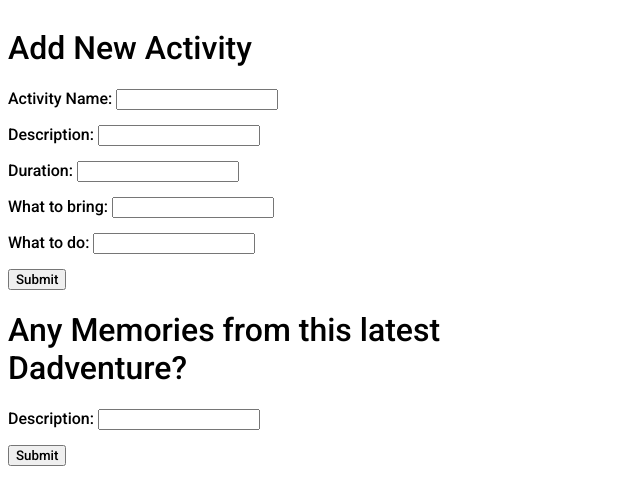
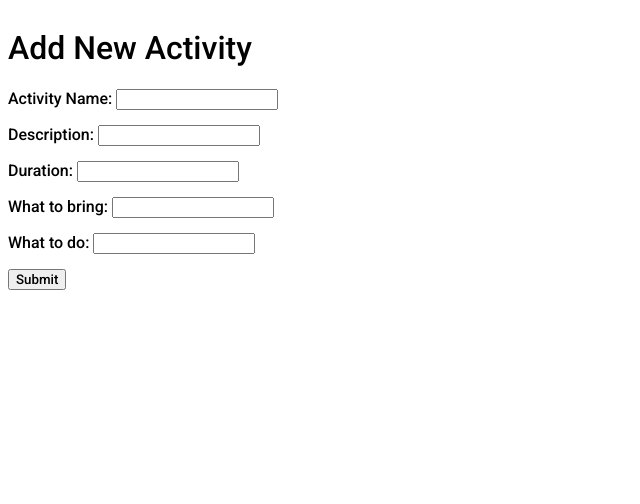
Before and after one commit to natedogg2090/dadventures-frontend, a React (Create React App) app: page /activities/new in a window 1280 px wide. Shown: the top 504 px of the page, without its empty margins (0-640 px from the left). Built offline with nearby package versions, Linux system fonts and the light colour scheme; no server answers.

Commit message:
added Switch

```diff
--- a/src/containers/ActivitiesContainer.js
+++ b/src/containers/ActivitiesContainer.js
@@ -2,7 +2,7 @@ import React, { Component } from 'react';
 import ActivityInput from '../components/activities/ActivityInput';
 import Activities from '../components/activities/Activities';
 import { connect } from 'react-redux';
-import { Route } from 'react-router-dom';
+import { Route, Switch } from 'react-router-dom';
 import { fetchActivities } from '../actions/fetchActivities';
 import { addActivity } from '../actions/addActivity';
 import Activity from '../components/activities/Activity';
@@ -16,9 +16,11 @@ class ActivitiesContainer extends Component {
     render () {
         return (
             <div class="activitiesContainer">
-                <Route path='/activities/new' render={ () => <ActivityInput addActivity={this.props.addActivity} /> } />
-                <Route path='/activities/:id' render={ (routerProps) => <Activity { ...routerProps } activities={this.props.activities} /> } />
-                <Route exact path='/activities' render={ (routerProps) => <Activities { ...routerProps } activities={this.props.activities} /> } />
+                <Switch>
+                    <Route path='/activities/new' render={ () => <ActivityInput addActivity={this.props.addActivity} /> } />
+                    <Route path='/activities/:id' render={ (routerProps) => <Activity { ...routerProps } activities={this.props.activities} /> } />
+                    <Route exact path='/activities' render={ (routerProps) => <Activities { ...routerProps } activities={this.props.activities} /> } />
+                </Switch>
             </div>
         )
     }
```
